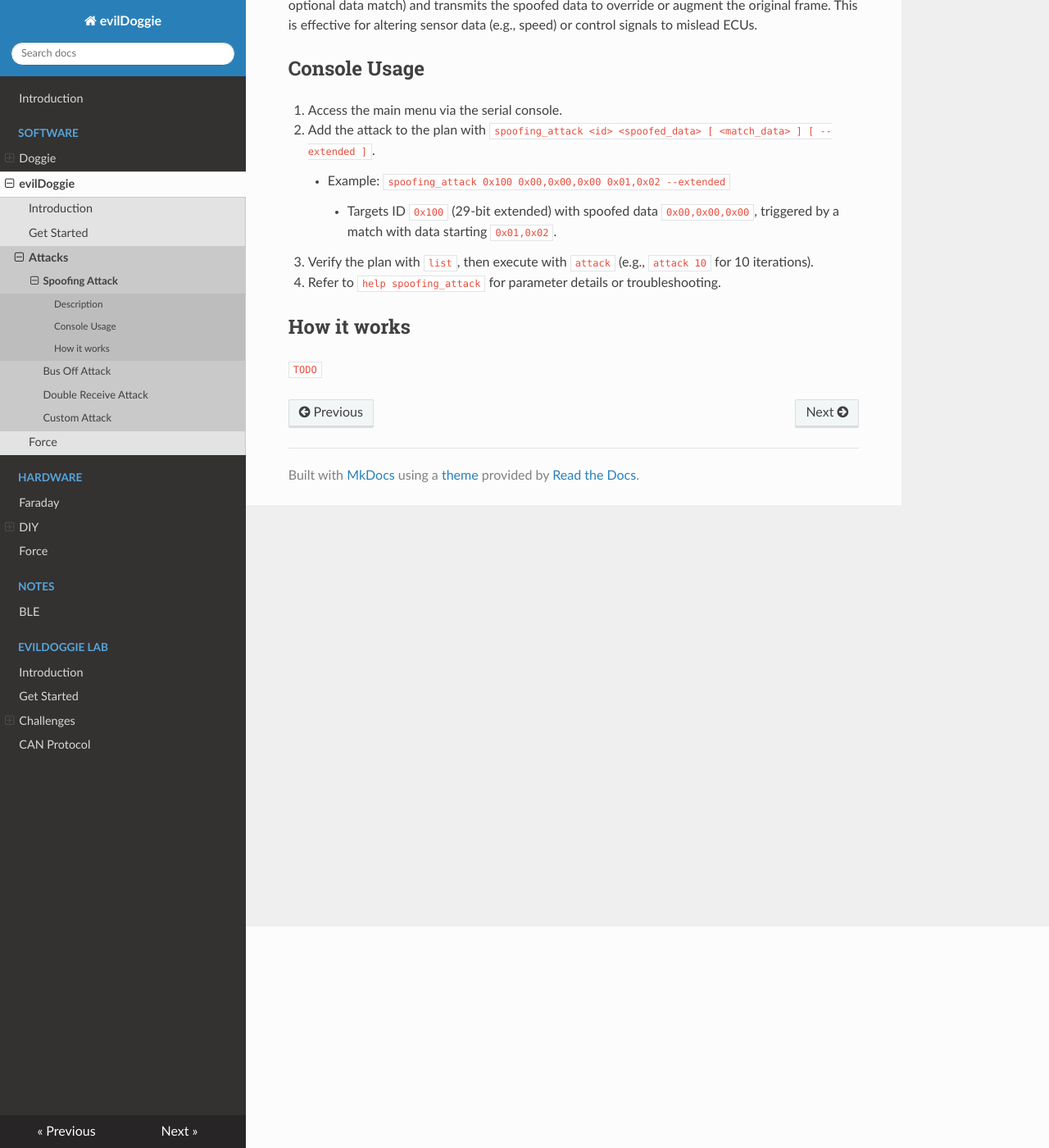
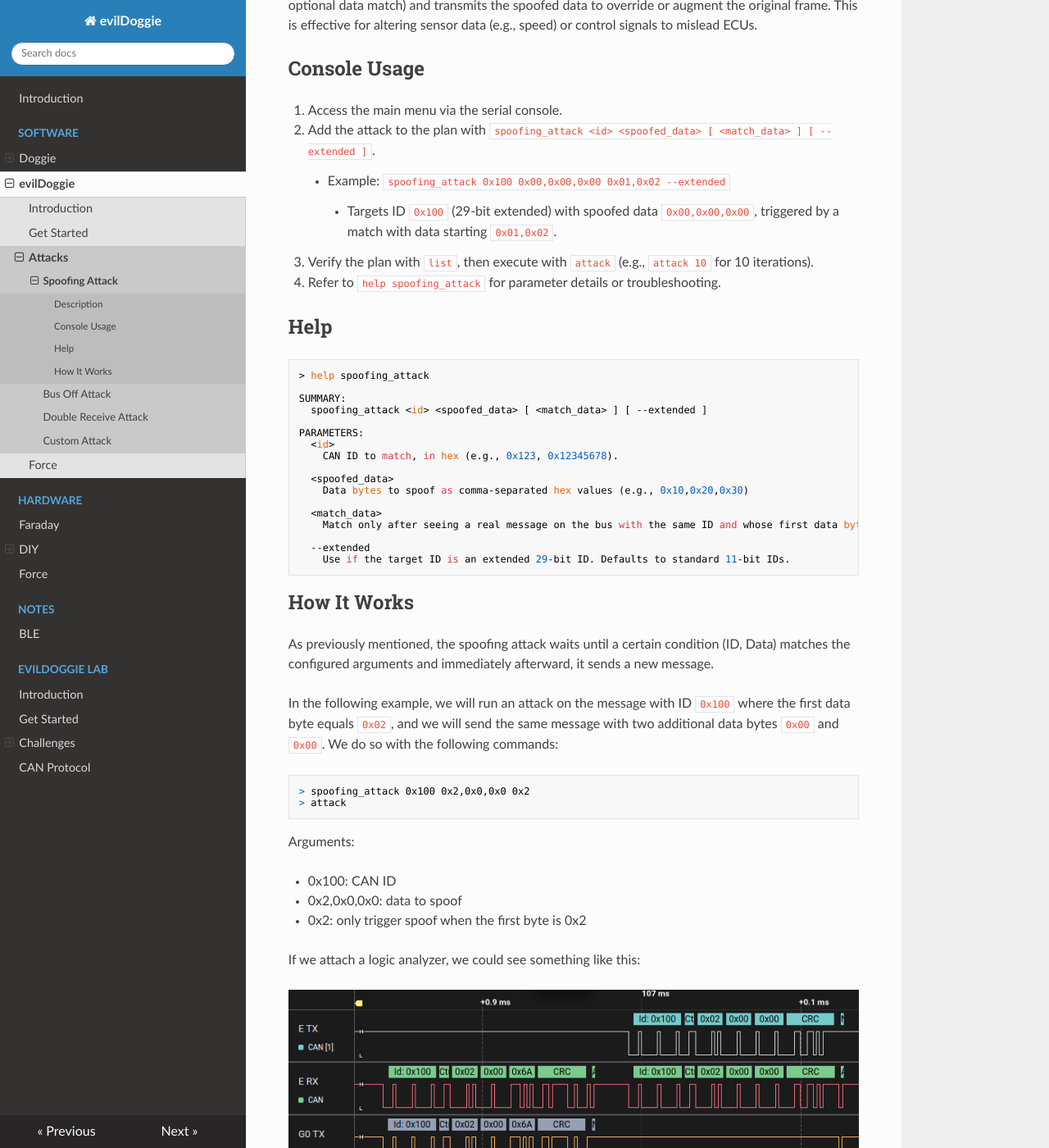
Before and after one commit to infobyte/doggie, an MkDocs documentation site: the page built from docs/software/evil_doggie/attacks/spoofing_attack.md, in a window 1280 px wide and 1400 px high, scrolled down 270 px. Shown: the whole window at 82% size. Built offline with MkDocs 1.6.1, drawn with Linux system fonts in a browser that asks for light colours; nearby versions of some CDN libraries; some of the changed text lies outside the part shown.

Commit message:
[docs] Spoofing attack complete

````diff
--- a/docs/software/evil_doggie/attacks/spoofing_attack.md
+++ b/docs/software/evil_doggie/attacks/spoofing_attack.md
@@ -13,6 +13,55 @@
 3. Verify the plan with `list`, then execute with `attack` (e.g., `attack 10` for 10 iterations).
 4. Refer to `help spoofing_attack` for parameter details or troubleshooting.
 
-## How it works
+## Help
 
-`TODO`
+```
+> help spoofing_attack
+
+SUMMARY:
+  spoofing_attack <id> <spoofed_data> [ <match_data> ] [ --extended ]
+
+PARAMETERS:
+  <id>
+    CAN ID to match, in hex (e.g., 0x123, 0x12345678).
+
+  <spoofed_data>
+    Data bytes to spoof as comma-separated hex values (e.g., 0x10,0x20,0x30)
+
+  <match_data>
+    Match only after seeing a real message on the bus with the same ID and whose first data bytes match these comma‑separated hex values. Useful to target specific messages when multiple messages share the same ID.
+
+  --extended
+    Use if the target ID is an extended 29‑bit ID. Defaults to standard 11‑bit IDs.
+```
+
+## How It Works
+
+As previously mentioned, the spoofing attack waits until a certain condition (ID, Data) matches the configured arguments and immediately afterward, it sends a new message.
+
+In the following example, we will run an attack on the message with ID `0x100` where the first data byte equals `0x02`, and we will send the same message with two additional data bytes `0x00` and `0x00`.
+We do so with the following commands:
+
+```
+> spoofing_attack 0x100 0x2,0x0,0x0 0x2
+> attack
+```
+
+Arguments:
+
+* 0x100: CAN ID
+* 0x2,0x0,0x0: data to spoof
+* 0x2: only trigger spoof when the first byte is 0x2
+
+If we attach a logic analyzer, we could see something like this:
+
+![Spoofing Attack Logic Analyzer](../../../res/spoofing_attack_la.png)
+
+Here, we have 3 devices involved, and the channels are:
+
+* **E TX**: evilDoggie TX
+* **E RX**: evilDoggie RX
+* **G0 TX**: Doggie 0 TX
+* **G1 TX**: Doggie 1 TX
+
+We can see that **G0** sends the message, and just after the End of Frame, **E** sends the new message.
````
Also changed, not shown: docs/res/spoofing_attack_la.png (added).
